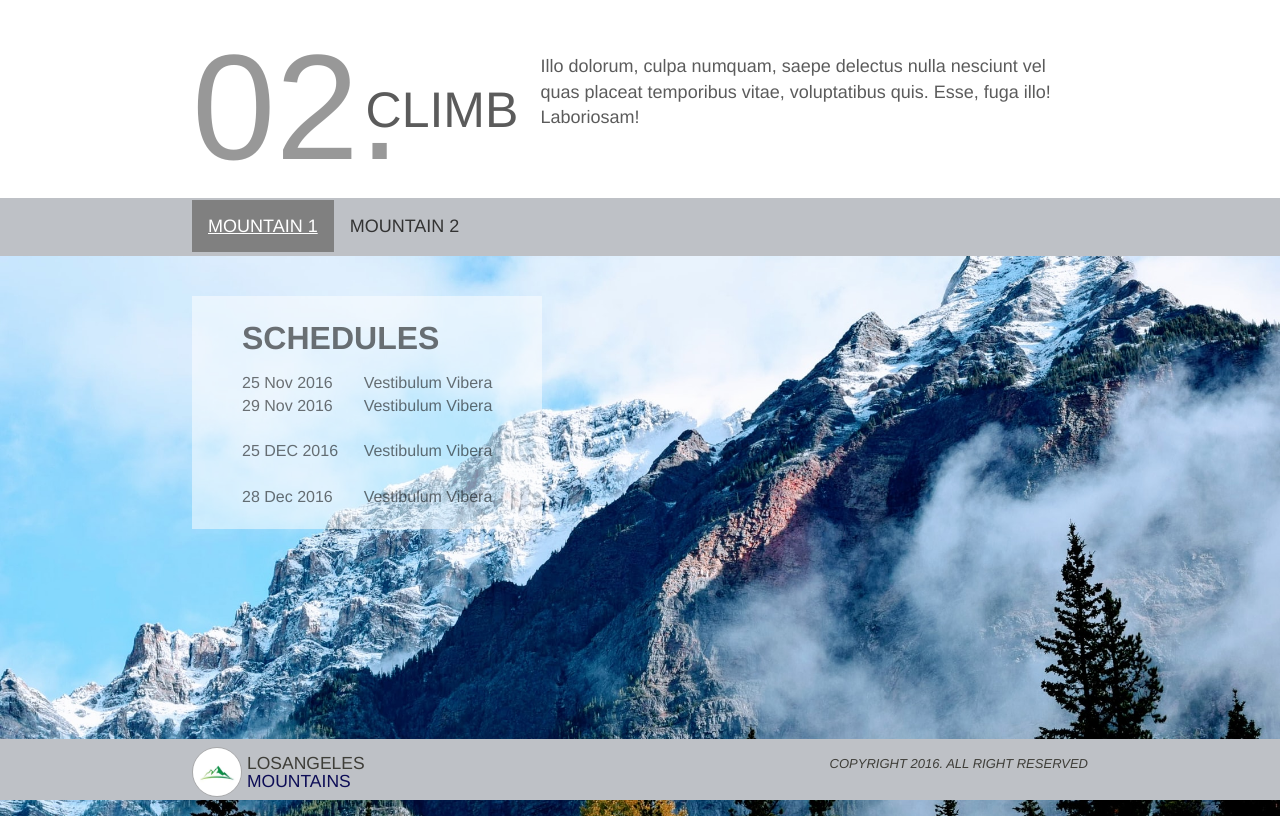
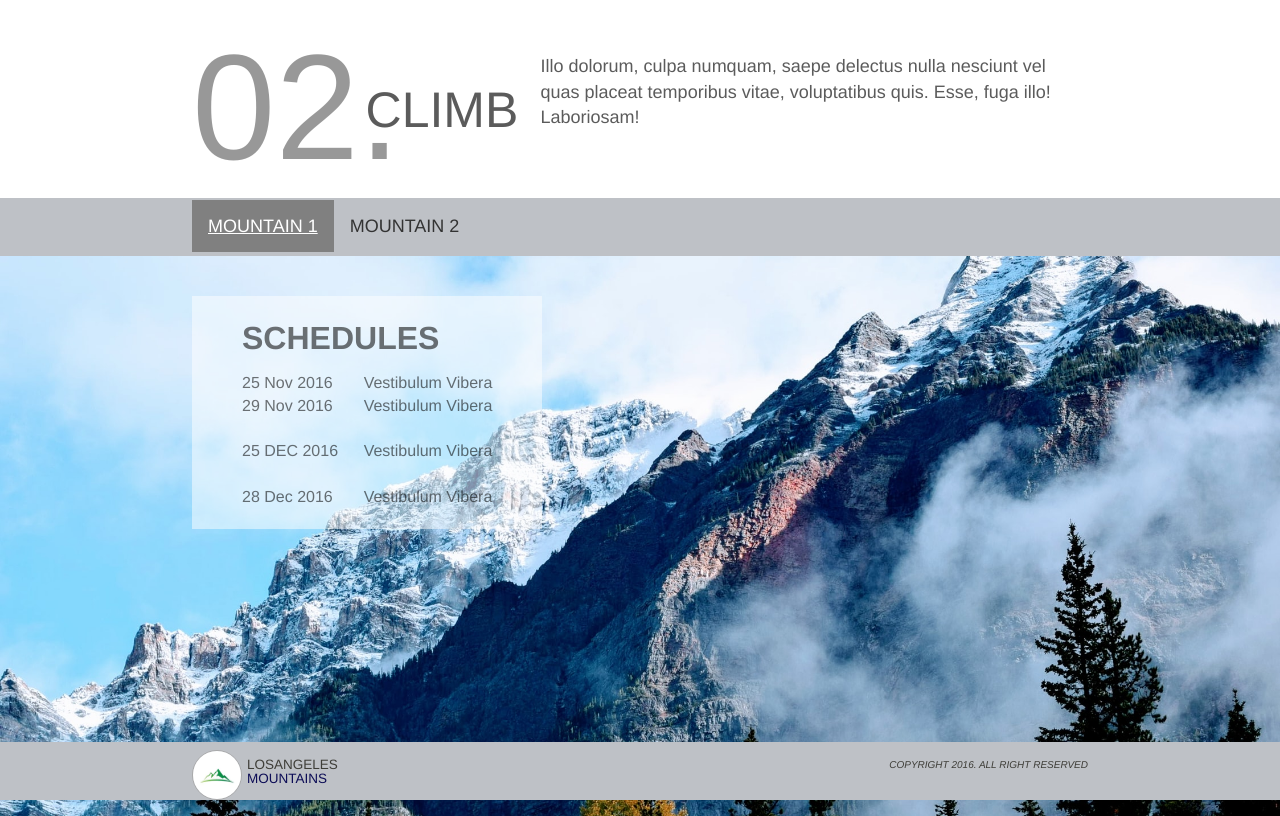
Before and after one commit to prkshadhkr/mountains, a plain HTML site: page index.html in a window 1280 px wide. Both pictures are taken after a click on the element "02. ITEM". Drawn offline with nearby package versions, Linux system fonts and the light colour scheme.

Commit message:
playing with text

```diff
--- a/app.css
+++ b/app.css
@@ -16,7 +16,7 @@
 }
 
 .logo-text {
-  width: 10rem;
+  width: 12rem;
   float: left;
   align-items: center;
 }
@@ -28,7 +28,7 @@
 .home-name {
   margin-top: 1vh;
   margin-left: 5px;
-  font-size: 1.75rem;
+  font-size: 1.35rem;
   line-height: 1em;
 }
 
@@ -53,7 +53,7 @@
   cursor: pointer;
   text-decoration: underline;
   font-style: italic;
-  font-size: 1.5rem;
+  font-size: 1.25rem;
   color: white;
   float: right;
   margin-top: 1vh;
@@ -62,7 +62,7 @@
 
 .top-right .copy-right {
   display: none;
-  font-size: small;
+  font-size: 1rem;
   color:rgba(47, 46, 39, 0.893);
 }
 
@@ -112,28 +112,6 @@ body, html {
   background-size: cover;
 }
 
-/* .page-title {
-  position: absolute;
-  margin-left: 15vw;
-  margin-right: 15vw;
-  margin-top: 15vh;
-  text-align: left;
-}
-
-
-.big-text {
-  font-size: 15rem;
-  opacity: 0.5;
-}
-
-.medium-text {
-  position:fixed;
-  font-size: 5rem;
-  margin-left: -.7em;
-  margin-top: 1.5em;
-  opacity: 0.8;
-}
-
 */
 .page-title {
   margin-left: 15vw;
@@ -152,19 +130,6 @@ body, html {
   margin-top: 1.5em;
   opacity: 0.8;
 }
-
-/* .page-title .big-text {
-  font-size: 15rem;
-  opacity: 0.5;
-}
-
-.page-title .medium-text {
-  position:fixed;
-  font-size: 5rem;
-  margin-left: -.7em;
-  margin-top: 1.5em;
-  opacity: 0.8;
-}  */
 
 .general-text {
   position: fixed;
```
